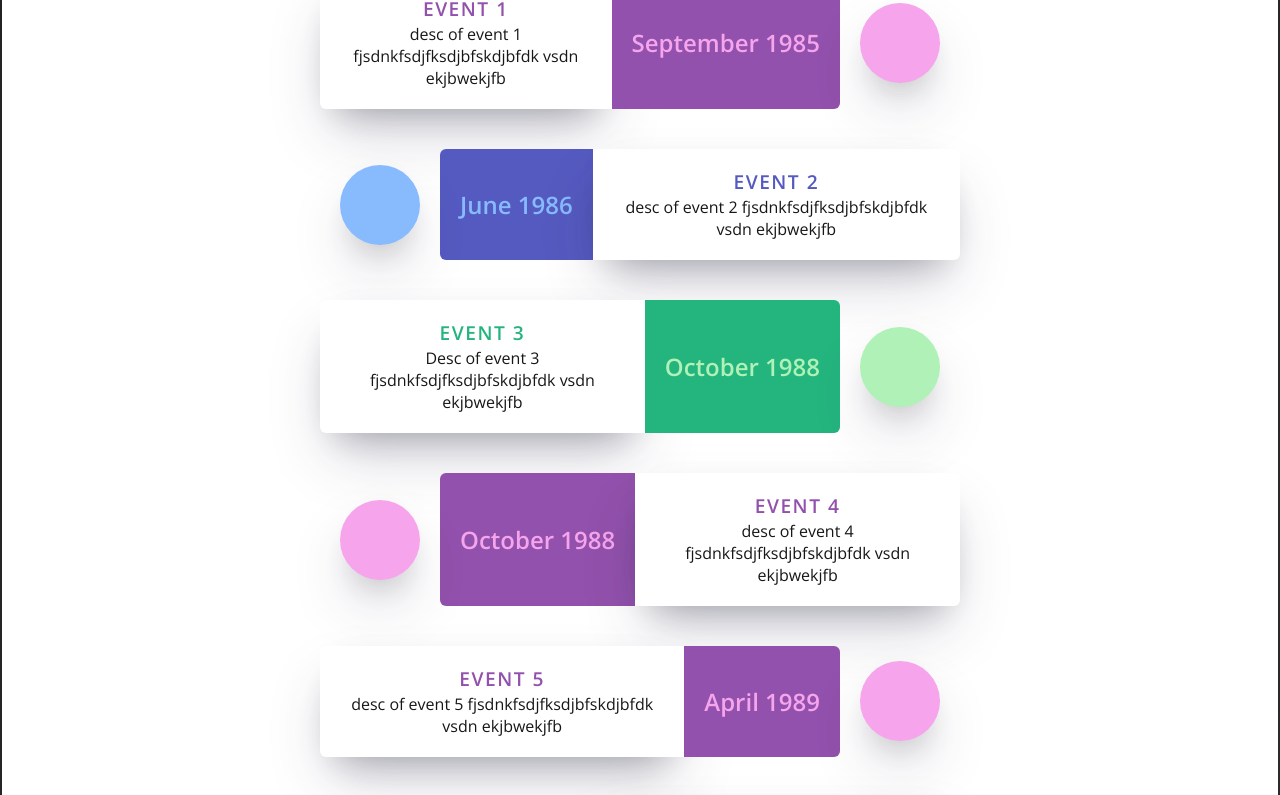
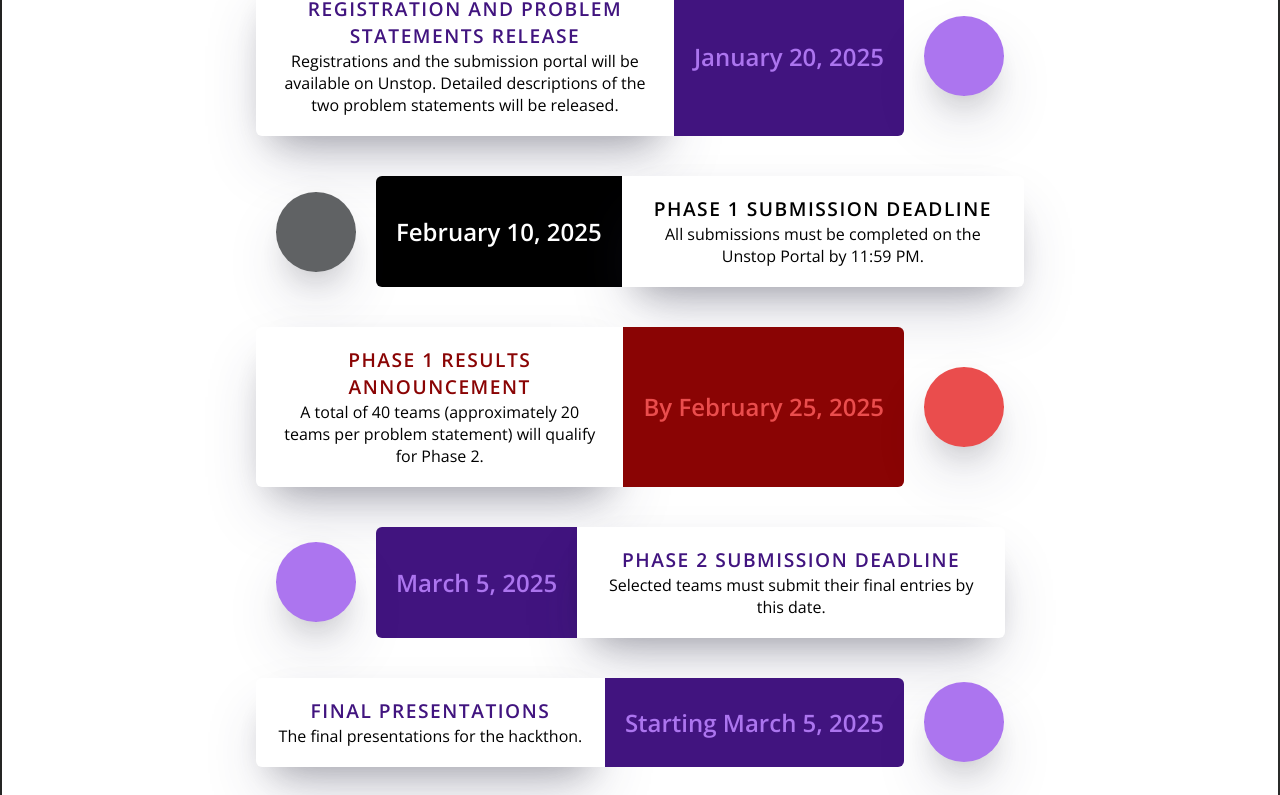
Before and after one commit to The-Coder-Kishor/felicity_hackathon, a Next.js app: page / in a window 1280 px wide. Shown: the part 3169-3964 px from the top of the page. Built offline with nearby package versions, Linux system fonts and the light colour scheme; a web font is replaced by a local one.

Commit message:
timeline content

```diff
--- a/next.config.mjs
+++ b/next.config.mjs
@@ -1,4 +1,8 @@
 /** @type {import('next').NextConfig} */
-const nextConfig = {};
+const nextConfig = {
+    devIndicators: {
+        appIsrStatus: false,
+      },
+};
 
 export default nextConfig;
--- a/src/app/page.module.css
+++ b/src/app/page.module.css
@@ -482,6 +482,7 @@ html {
   text-align: center;
   font-size: 2rem;
   font-weight: 10;
+  color:black;
 }
 
 /* Timeline Container */
@@ -499,7 +500,8 @@ html {
   display: flex;
   border-radius: 6px;
   align-self: center;
-  width: 50vw;
+  width: 60vw;
+  color:black;
 }
 
 
@@ -532,16 +534,16 @@ html {
   line-height: 1.4;
   text-transform: uppercase;
   font-weight: 600;
-  color: #9251ac;
+  color: #41147f;
   letter-spacing: 1.5px;
 }
 
 /* Event Date */
 .timeline__event__date {
-  color: #f6a4ec;
+  color: #ac75ef;
   font-size: 1.5rem;
   font-weight: 600;
-  background: #9251ac;
+  background: #41147f;
   display: flex;
   align-items: center;
   justify-content: center;
@@ -555,11 +557,11 @@ html {
   display: flex;
   align-items: center;
   justify-content: center;
-  color: #9251ac;
+  color: #41147f;
   padding: 40px;
   align-self: center;
   margin: 0 20px;
-  background: #f6a4ec;
+  background: #ac75ef;
   border-radius: 100%;
   width: 40px;
   height: 40px;
@@ -571,31 +573,31 @@ html {
 
 /* Type Variations */
 .timeline__event--type2 .timeline__event__date {
-  color: #87bbfe;
-  background: #555ac0;
+  color: white;
+  background: #000000;
 }
 
 .timeline__event--type2 .timeline__event__icon {
-  background: #87bbfe;
-  color: #555ac0;
+  background: #606264;
+  color: #000000;
 }
 
 .timeline__event--type2 .timeline__event__title {
-  color: #555ac0;
+  color: #000000;
 }
 
 .timeline__event--type3 .timeline__event__date {
-  color: #aff1b6;
-  background-color: #24b47e;
+  color: #ea4d4d;
+  background-color: #8a0404;
 }
 
 .timeline__event--type3 .timeline__event__icon {
-  background: #aff1b6;
-  color: #24b47e;
+  background: #ea4d4d;
+  color: #8a0404;
 }
 
 .timeline__event--type3 .timeline__event__title {
-  color: #24b47e;
+  color: #8a0404;
 }
 
 /* Animations */
@@ -704,11 +706,11 @@ html {
   display: flex;
   align-items: center;
   justify-content: center;
-  color: #9251ac;
+  color: #41147f;
   padding: 40px;
   align-self: center;
   margin: 0 20px;
-  background: #f6a4ec;
+  background: #ac75ef;
   border-radius: 100%;
   width: 40px;
   height: 40px;
@@ -723,7 +725,7 @@ html {
   content: "";
   width: 2px;
   height: 100%;
-  background: #f6a4ec;
+  background: #ac75ef;
   position: absolute;
   top: 0%;
   z-index: -1;
@@ -737,7 +739,7 @@ html {
   content: "";
   width: 100%;
   height: 2px;
-  background: #f6a4ec;
+  background: #ac75ef;
   position: absolute;
   left: 0%;
   z-index: -1;
@@ -751,14 +753,14 @@ html {
 .timeline__event--type2 .timeline__event__icon:after,
 .timeline__event--type2.timeline__event:nth-child(2n + 1) .timeline__event__icon:before,
 .timeline__event--type2.timeline__event:nth-child(2n + 1) .timeline__event__icon:after {
-  background: #87bbfe;
+  background: #606264;
 }
 
 .timeline__event--type3 .timeline__event__icon:before,
 .timeline__event--type3 .timeline__event__icon:after,
 .timeline__event--type3.timeline__event:nth-child(2n + 1) .timeline__event__icon:before,
 .timeline__event--type3.timeline__event:nth-child(2n + 1) .timeline__event__icon:after {
-  background: #aff1b6;
+  background: #ea4d4d;
 }
 
 /* Reverse direction for odd-numbered events */
@@ -766,7 +768,7 @@ html {
   content: "";
   width: 2px;
   height: 100%;
-  background: #f6a4ec;
+  background: #ac75ef;
   position: absolute;
   top: 0%;
   left: 50%;
@@ -780,7 +782,7 @@ html {
   content: "";
   width: 100%;
   height: 2px;
-  background: #f6a4ec;
+  background: #ac75ef;
   position: absolute;
   right: 0;
   z-index: -1;
--- a/src/app/timeline.js
+++ b/src/app/timeline.js
@@ -42,14 +42,15 @@ const AnimatedSection = () => {
                     <div className={`${styles.timeline__event} ${isVisible ? styles.animated + ' ' + styles.fadeInUp : ''} ${styles['timeline__event--type1']}`}>
                         <div className={styles.timeline__event__icon}></div>
                         <div className={styles.timeline__event__date}>
-                            September 1985
+                        January 20, 2025
                         </div>
                         <div className={styles.timeline__event__content}>
                             <div className={styles.timeline__event__title}>
-                                Event 1
+                            Registration and Problem Statements Release
                             </div>
                             <div className={styles.timeline__event__description}>
-                                <p>desc of event 1 fjsdnkfsdjfksdjbfskdjbfdk vsdn ekjbwekjfb</p>
+                                <p>Registrations and the submission portal will be available on Unstop.
+                                Detailed descriptions of the two problem statements will be released.</p>
                             </div>
                         </div>
                     </div>
@@ -59,14 +60,14 @@ const AnimatedSection = () => {
                         {/* Same content as before */}
                         <div className={styles.timeline__event__icon}></div>
                         <div className={styles.timeline__event__date}>
-                            June 1986
+                        February 10, 2025
                         </div>
                         <div className={styles.timeline__event__content}>
                             <div className={styles.timeline__event__title}>
-                                Event 2
+                            Phase 1 Submission Deadline
                             </div>
                             <div className={styles.timeline__event__description}>
-                                <p>desc of event 2 fjsdnkfsdjfksdjbfskdjbfdk vsdn ekjbwekjfb</p>
+                                <p>All submissions must be completed on the Unstop Portal by 11:59 PM.</p>
                             </div>
                         </div>
                     </div>
@@ -78,14 +79,14 @@ const AnimatedSection = () => {
                     <div className={`${styles.timeline__event} ${isVisible ? styles.animated + ' ' + styles.fadeInUp + ' ' + styles['delay-2s'] : ''} ${styles['timeline__event--type3']}`}>
                         <div className={styles.timeline__event__icon}></div>
                         <div className={styles.timeline__event__date}>
-                            October 1988
+                        By February 25, 2025
                         </div>
                         <div className={styles.timeline__event__content}>
                             <div className={styles.timeline__event__title}>
-                                Event 3
+                            Phase 1 Results Announcement
                             </div>
                             <div className={styles.timeline__event__description}>
-                                <p>Desc of event 3 fjsdnkfsdjfksdjbfskdjbfdk vsdn ekjbwekjfb</p>
+                                <p>A total of 40 teams (approximately 20 teams per problem statement) will qualify for Phase 2.</p>
                             </div>
                         </div>
                     </div>
@@ -94,14 +95,14 @@ const AnimatedSection = () => {
                     <div className={`${styles.timeline__event} ${isVisible ? styles.animated + ' ' + styles.fadeInUp + ' ' + styles['delay-3s'] : ''} ${styles['timeline__event--type1']}`}>
                         <div className={styles.timeline__event__icon}></div>
                         <div className={styles.timeline__event__date}>
-                            October 1988
+                        March 5, 2025
                         </div>
                         <div className={styles.timeline__event__content}>
                             <div className={styles.timeline__event__title}>
-                                event 4
+                            Phase 2 Submission Deadline
                             </div>
                             <div className={styles.timeline__event__description}>
-                                <p>desc of event 4 fjsdnkfsdjfksdjbfskdjbfdk vsdn ekjbwekjfb</p>
+                                <p>Selected teams must submit their final entries by this date.</p>
                             </div>
                         </div>
                     </div>
@@ -110,19 +111,19 @@ const AnimatedSection = () => {
                     <div className={`${styles.timeline__event} ${isVisible ? styles.animated + ' ' + styles.fadeInUp + ' ' + styles['delay-4s'] : ''} ${styles['timeline__event--type1']}`}>
                         <div className={styles.timeline__event__icon}></div>
                         <div className={styles.timeline__event__date}>
-                            April 1989
+                        Starting March 5, 2025
                         </div>
                         <div className={styles.timeline__event__content}>
                             <div className={styles.timeline__event__title}>
-                                Event 5
+                            Final Presentations
                             </div>
                             <div className={styles.timeline__event__description}>
-                                <p>desc of event 5 fjsdnkfsdjfksdjbfskdjbfdk vsdn ekjbwekjfb</p>
+                                <p>The final presentations for the hackthon.</p>
                             </div>
                         </div>
                     </div>
 
-                    {/* Sixth Event */}
+                    {/* Sixth Event
                     <div className={`${styles.timeline__event} ${isVisible ? styles.animated + ' ' + styles.fadeInUp + ' ' + styles['delay-5s'] : ''} ${styles['timeline__event--type2']}`}>
                         <div className={styles.timeline__event__icon}></div>
                         <div className={styles.timeline__event__date}>
@@ -136,7 +137,7 @@ const AnimatedSection = () => {
                                 <p>desc of event 6 fsdfsfsdfsffjfj vsdn ekjbwekjfb</p>
                             </div>
                         </div>
-                    </div>
+                    </div> */}
                 </div>
             </section>
         </section>
```
